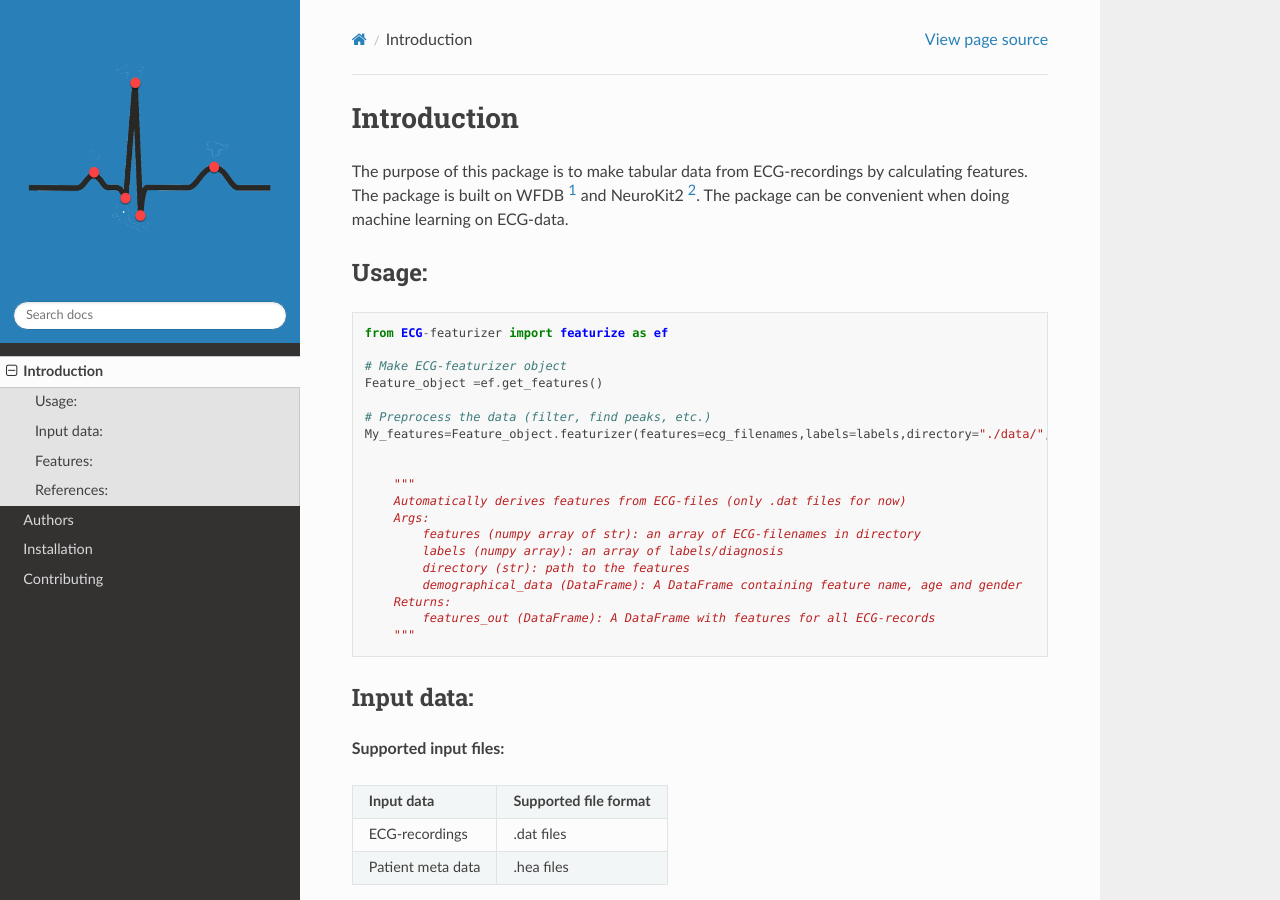
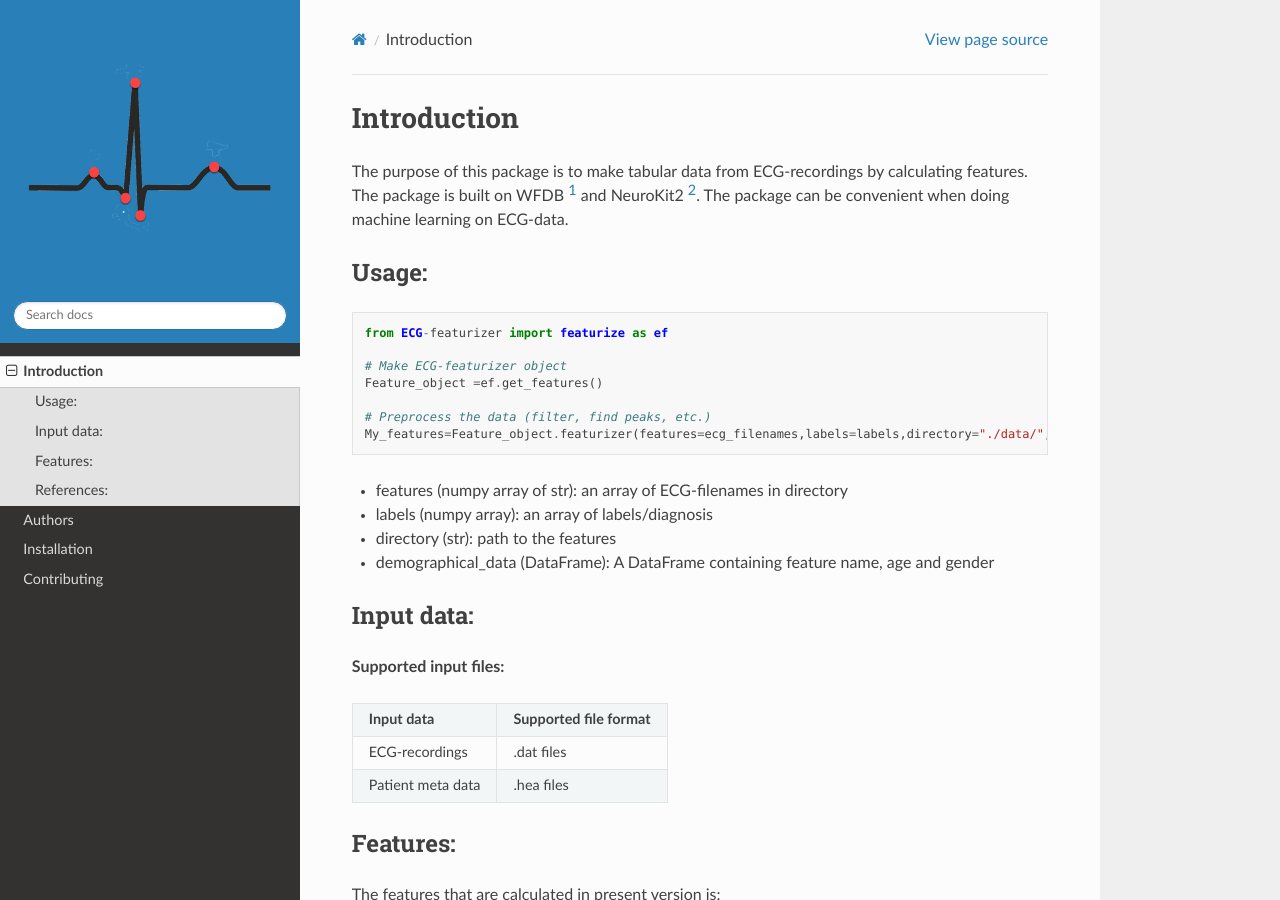
Before and after one commit to Bsingstad/ECG-featurizer, a Sphinx documentation site: the page built from docs/source/introduction.rst, in a window 1280 px wide and 900 px high. Built offline with Sphinx 7.4.7 and the Read the Docs theme 2.0.0, drawn with Linux system fonts in a browser that asks for light colours.

Commit message:
Update introduction.rst

```diff
--- a/docs/source/introduction.rst
+++ b/docs/source/introduction.rst
@@ -17,16 +17,12 @@ Usage:
     My_features=Feature_object.featurizer(features=ecg_filenames,labels=labels,directory="./data/",demographical_data=demo_data)
 
 
-        """
-        Automatically derives features from ECG-files (only .dat files for now)
-        Args:
-            features (numpy array of str): an array of ECG-filenames in directory
-            labels (numpy array): an array of labels/diagnosis
-            directory (str): path to the features
-            demographical_data (DataFrame): A DataFrame containing feature name, age and gender
-        Returns:
-            features_out (DataFrame): A DataFrame with features for all ECG-records
-        """
+
++ features (numpy array of str): an array of ECG-filenames in directory
++ labels (numpy array): an array of labels/diagnosis
++ directory (str): path to the features
++ demographical_data (DataFrame): A DataFrame containing feature name, age and gender
+
 
 
 Input data:
```
